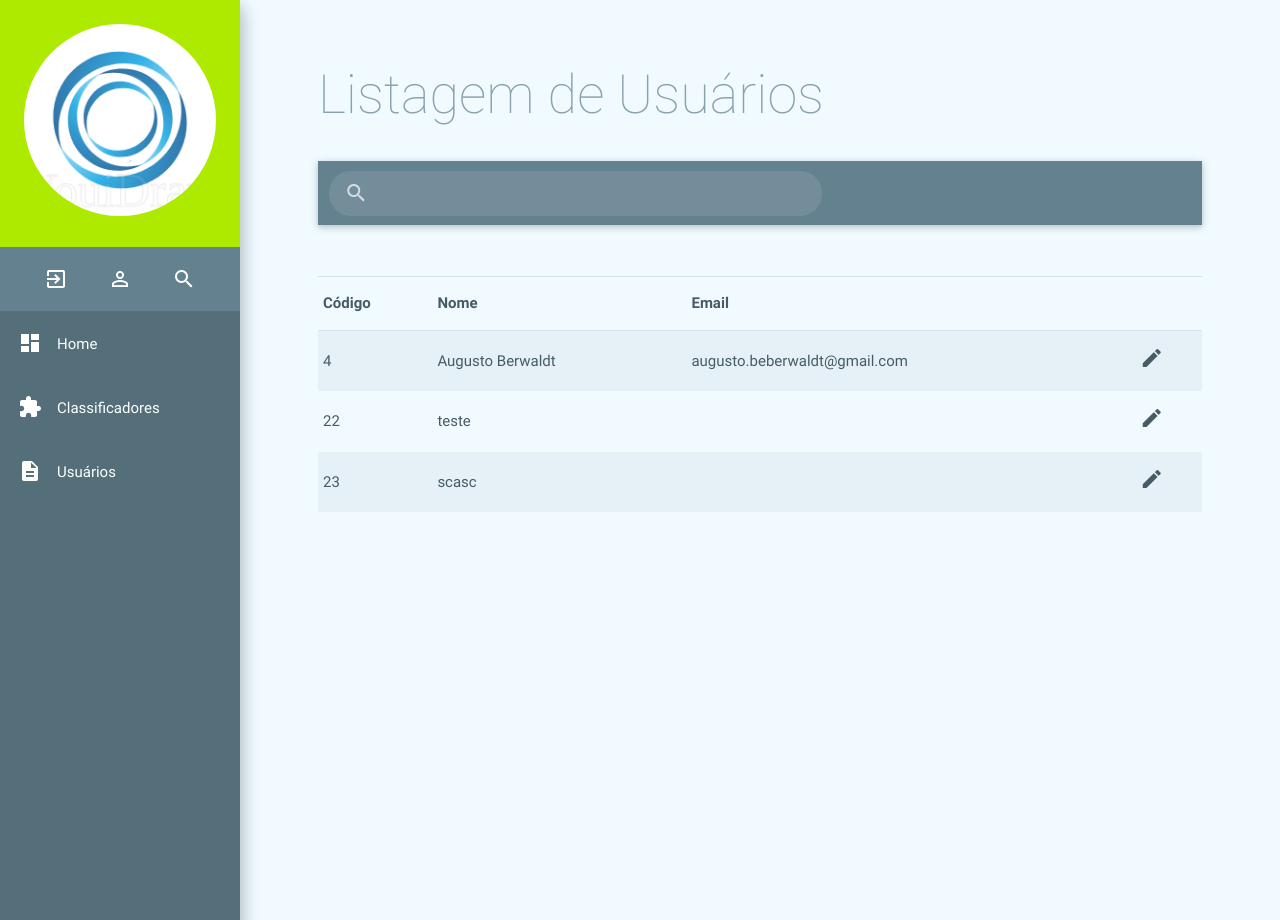
After one commit to augustoberwaldt/skin-system, a Django app: page /app/user in a window 1280 px wide. The commit adds this page. Run offline with Django 3.2, Linux system fonts and the light colour scheme; a user stored in the database is signed in; data comes from the database, SQL or seed files in the repository; some libraries are stand-ins or nearby versions.

Commit message:
FEA:Adiciona listagem de usuarios

```diff
--- /dev/null
+++ b/administrator/controller/userController.py
@@ -0,0 +1,9 @@
+from django.contrib.auth.decorators import login_required
+from django.shortcuts import render, redirect
+from django.contrib.auth.models import User
+
+
+@login_required
+def index(request):
+    users = User.objects.all()
+    return render(request, 'user/index.html', {"users" : users})
--- a/administrator/templates/account/elements/profile.html
+++ b/administrator/templates/account/elements/profile.html
@@ -10,7 +10,7 @@
 						<label for="first_name" class="active">First Name</label>
 					</div>
 					<div class="input-field">
-						<input id="phone" type="tel" class="validate" value="+1 22 333 444 555">
+						<input id="phone" type="tel" class="validate" value="">
 						<label for="phone" class="active">Phone</label>
 					</div>
 					<div class="input-field">
--- a/administrator/templates/home.html
+++ b/administrator/templates/home.html
@@ -15,7 +15,7 @@
           </div>
           <div class="row">
                  <div class="fixed-action-btn" style="bottom: 45px; right: 24px;">
-                      <a href="#" id="process" class="btn-floating btn-large primary-color">
+                      <a  id="process" class="btn-floating btn-large primary-color">
                           <i class="material-icons">search</i>
                       </a>
                  </div>
@@ -26,7 +26,7 @@
                  <div class="col s12 ">
                   <div id="tasks" class="card hoverable">
                     <ul class="collection with-header">
-                      <li id="taskHeader" class="collection-header primary-color">
+                      <li id="taskHeader"  class="collection-header primary-color displaynone">
                         <h5 class="light secondary-color-text">Resultado da Análise </h5>
                       </li>
 
--- a/administrator/templates/layout/menu.html
+++ b/administrator/templates/layout/menu.html
@@ -33,7 +33,7 @@
   <div id="slide-menu" class="side-nav fixed" data-simplebar-direction="vertical">
     <ul class="side-nav-main">
       <li class="logo hide-on-med-and-down">
-         <img src="{%static 'assets/img/admin-logo.svg'  %}" alt="logo" class="circle logo responsive-img">
+         <img src="{%static 'assets/img/logo.png'  %}" alt="logo" class="circle logo responsive-img">
       </li>
 
       <li class="side-nav-inline hide-on-med-only">
@@ -59,13 +59,13 @@
           <li>
               <a href="{% url 'classifier' %}"  class="waves-effect">
                   <i class="mdi-action-extension left"></i>
-                  <span>Classificador</span>
+                  <span>Classificadores</span>
               </a>
           </li>
           <li>
-              <a href="{% url 'home' %}" class="waves-effect">
+              <a href="{% url 'user' %}" class="waves-effect">
                   <i class="mdi-action-description left"></i>
-                  <span>Usuários</span></span>
+                  <span>Usuários</span>
               </a>
           </li>
       {% endif %}
--- a/administrator/templates/layout/stylesheet.html
+++ b/administrator/templates/layout/stylesheet.html
@@ -7,6 +7,8 @@
 <link href="{%  static 'assets/css/dropify.css' %}" type="text/css" rel="stylesheet" media="screen">
 <link href="https://cdnjs.cloudflare.com/ajax/libs/toastr.js/latest/toastr.min.css" type="text/css" rel="stylesheet" media="screen">
 <style>
-.js div#preloader { position: fixed; left: 0; top: 0; z-index: 999; width: 100%; height: 100%; overflow: visible; background: #333 url('http://files.mimoymima.com/images/loading.gif') no-repeat center center; }
+ .displaynone {
+     display: none;
+ }
 
 </style>
--- /dev/null
+++ b/administrator/templates/user/index.html
@@ -0,0 +1,46 @@
+{% extends 'layout/base.html' %}
+{% load staticfiles %}
+
+{% block content %}
+    <main>
+      <div class="container">
+<h1 class="thin">Listagem de Usuários</h1>
+        <div class="section">
+            {% include 'layout/filter.html' %}
+        </div>
+        <div class="section">
+          <div class="row">
+              <div class="col s12">
+
+                  <table class="striped" >
+                        <thead style="border-top: 1px solid #cee4ee;">
+                          <tr>
+                              <th data-field="codigo">Código</th>
+                              <th data-field="name">Nome</th>
+                              <th data-field="email">Email</th>
+                              <th> </th>
+                          </tr>
+                        </thead>
+
+                        <tbody>
+                        {% for user in users %}
+                            <tr>
+                              <td> {{ user.id }}</td>
+                              <td> {{ user.first_name }} </td>
+                              <td> {{ user.email }} </td>
+                              <td><i class="material-icons">edit</i></td>
+                            </tr>
+                        {% endfor %}
+                        </tbody>
+                  </table>
+                  {% if users.has_other_pages %}
+                    {% include 'layout/pagination.html' %}
+                  {%endif  %}
+
+                 </div>
+              </div>
+
+          </div>
+      </div>
+    </main>
+{% endblock content %}
--- a/administrator/urls.py
+++ b/administrator/urls.py
@@ -2,7 +2,8 @@ from django.conf.urls import url, include
 from .controller import loginController,\
      classifierController ,\
      accountController,\
-     homeController
+     homeController, \
+     userController
 
 
 urlpatterns = [
@@ -13,6 +14,7 @@ urlpatterns = [
     url(r'^account', accountController.index, name='account'),
     url(r'^register/add', loginController.register, name='account/add'),
     url(r'^home', homeController.home, name='home'),
+    url(r'^user', userController.index, name='user'),
     url(r'^classifier$', classifierController.index, name='classifier'),
     url(r'^classifier/add', classifierController.add, name='add'),
     url(r'^classifier/getDisease', classifierController.getDisease, name='getDisease'),
--- a/static/assets/js/administrator/home/home.js
+++ b/static/assets/js/administrator/home/home.js
@@ -36,6 +36,7 @@ $(document).ready(function(){
              contentType: false,
              type: 'POST',
              success: function (data) {
+                 $("#taskHeader").removeClass("displaynone");
                  var ulTasks = $('#tasks').find('ul');
                  ulTasks.find('li').nextAll('li').remove();
                  var classes = data.images[0].classifiers[0].classes;
```
